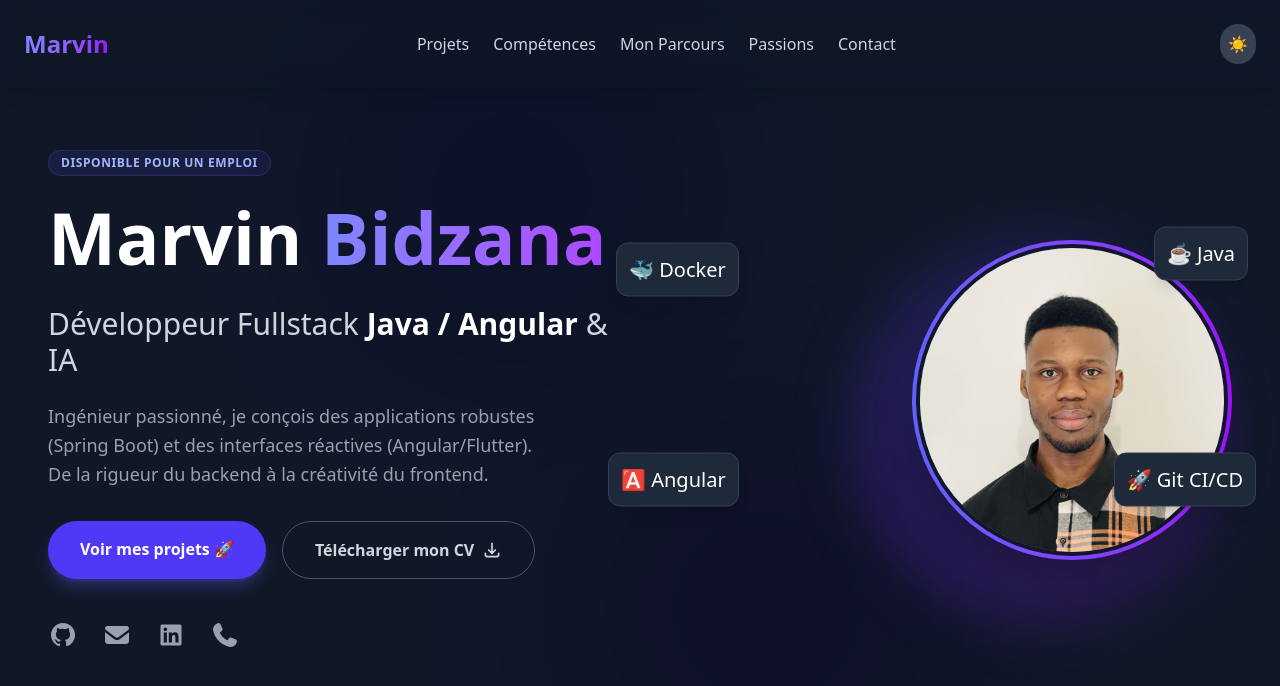
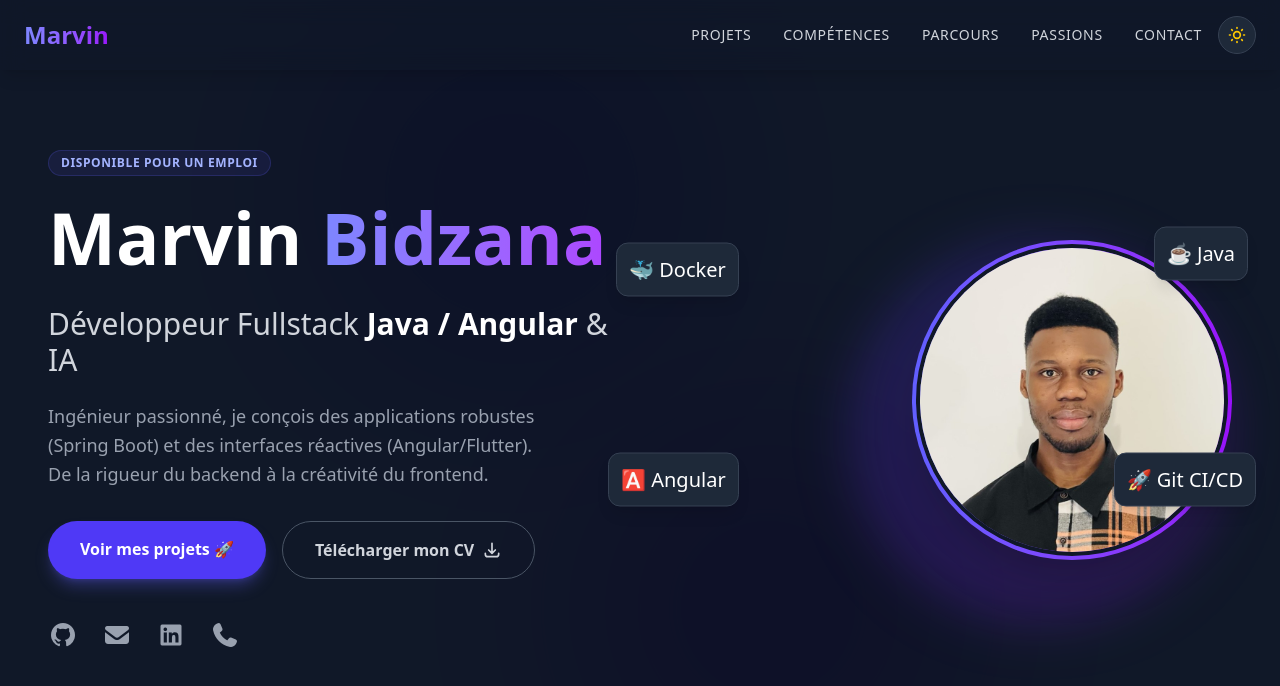
Before and after one commit to BIDZANA/portfolio-marvin-bidzana, an Angular app: page / in a window 1280 px wide. Shown: the top 686 px of the page. Built offline with nearby package versions, Linux system fonts and the light colour scheme.

Commit message:
feat(theme): implémente la gestion complète du Dark Mode
- Création du ThemeService avec détection système et persistance localStorage. - Configuration de Tailwind pour le mode sombre via classe. - Mise à jour de la Navbar avec bascule d'icônes dynamique (Soleil/Lune) via Signal.

```diff
--- a/src/app/components/navbar/navbar.html
+++ b/src/app/components/navbar/navbar.html
@@ -1,18 +1,50 @@
-<nav class="fixed top-0 left-0 w-full z-50 p-6 backdrop-blur-md bg-gray-900/30 text-white shadow-lg">
-  <div class="container mx-auto flex justify-between items-center">
-    <a routerLink="/" class="text-2xl font-bold text-transparent bg-clip-text bg-gradient-to-r from-indigo-400 to-purple-600 transition-all duration-300 hover:scale-105">
-      Marvin
-    </a>
+<nav class="fixed top-0 left-0 w-full z-50 transition-all duration-300"
+     [ngClass]="{'bg-gray-900 shadow-xl': isMobileMenuOpen, 'backdrop-blur-md bg-gray-900/60 shadow-lg': !isMobileMenuOpen}">
 
-    <div class="flex items-center space-x-6">
-      <a routerLink="/projets" routerLinkActive="text-indigo-400" class="text-gray-300 hover:text-white transition-colors duration-300">Projets</a>
-      <a routerLink="/competences" routerLinkActive="text-indigo-400" class="text-gray-300 hover:text-white transition-colors duration-300">Compétences</a>
-      <a routerLink="/about" routerLinkActive="text-indigo-400" class="text-gray-300 hover:text-white transition-colors duration-300">Mon Parcours</a>
-      <a routerLink="/hobbies" routerLinkActive="text-indigo-400" class="text-gray-300 hover:text-white transition-colors duration-300">Passions</a>
-      <a routerLink="/contact" routerLinkActive="text-indigo-400" class="text-gray-300 hover:text-white transition-colors duration-300">Contact</a>
+  <div class="container mx-auto px-6 py-4">
+    <div class="flex justify-between items-center">
+
+      <a routerLink="/" (click)="closeMobileMenu()" class="text-2xl font-bold text-transparent bg-clip-text bg-gradient-to-r from-indigo-400 to-purple-600 transition-transform duration-300 hover:scale-105 z-50">
+        Marvin
+      </a>
+
+      <div class="flex items-center gap-4">
+
+        <div class="hidden md:flex items-center space-x-8">
+          <a routerLink="/projets" routerLinkActive="text-indigo-400" class="text-gray-300 hover:text-white transition-colors duration-300 text-sm font-medium uppercase tracking-wider">Projets</a>
+          <a routerLink="/competences" routerLinkActive="text-indigo-400" class="text-gray-300 hover:text-white transition-colors duration-300 text-sm font-medium uppercase tracking-wider">Compétences</a>
+          <a routerLink="/about" routerLinkActive="text-indigo-400" class="text-gray-300 hover:text-white transition-colors duration-300 text-sm font-medium uppercase tracking-wider">Parcours</a>
+          <a routerLink="/hobbies" routerLinkActive="text-indigo-400" class="text-gray-300 hover:text-white transition-colors duration-300 text-sm font-medium uppercase tracking-wider">Passions</a>
+          <a routerLink="/contact" routerLinkActive="text-indigo-400" class="text-gray-300 hover:text-white transition-colors duration-300 text-sm font-medium uppercase tracking-wider">Contact</a>
+        </div>
+
+        <button (click)="toggleTheme()" class="p-2 rounded-full bg-gray-800 hover:bg-gray-700 text-yellow-400 transition-colors duration-300 border border-gray-700">
+          <svg xmlns="http://www.w3.org/2000/svg" class="h-5 w-5" fill="none" viewBox="0 0 24 24" stroke="currentColor">
+            <path stroke-linecap="round" stroke-linejoin="round" stroke-width="2" d="M12 3v1m0 16v1m9-9h-1M4 12H3m15.364 6.364l-.707-.707M6.343 6.343l-.707-.707m12.728 0l-.707.707M6.343 17.657l-.707.707M16 12a4 4 0 11-8 0 4 4 0 018 0z" />
+          </svg>
+        </button>
+
+        <button (click)="toggleMobileMenu()" class="md:hidden p-2 text-gray-300 hover:text-white focus:outline-none z-50">
+          <svg xmlns="http://www.w3.org/2000/svg" class="h-8 w-8 transition-transform duration-300" [ngClass]="{'rotate-90': isMobileMenuOpen}" fill="none" viewBox="0 0 24 24" stroke="currentColor">
+            <path *ngIf="!isMobileMenuOpen" stroke-linecap="round" stroke-linejoin="round" stroke-width="2" d="M4 6h16M4 12h16M4 18h16" />
+            <path *ngIf="isMobileMenuOpen" stroke-linecap="round" stroke-linejoin="round" stroke-width="2" d="M6 18L18 6M6 6l12 12" />
+          </svg>
+        </button>
+
+      </div>
     </div>
-    <button (click)="toggleTheme()" class="ml-4 p-2 rounded-full bg-gray-700 hover:bg-gray-600 transition-colors duration-300">
-    ☀️
-    </button>
   </div>
+
+  <div class="md:hidden absolute top-full left-0 w-full bg-gray-900 border-t border-gray-800 shadow-2xl overflow-hidden transition-all duration-300 ease-in-out"
+       [ngClass]="{'max-h-96 opacity-100': isMobileMenuOpen, 'max-h-0 opacity-0': !isMobileMenuOpen}">
+
+    <div class="flex flex-col px-6 py-4 space-y-4">
+      <a routerLink="/projets" (click)="closeMobileMenu()" routerLinkActive="text-indigo-400 pl-2 border-l-2 border-indigo-400" class="text-gray-300 hover:text-white text-lg font-medium transition-all duration-200 block py-2">Projets</a>
+      <a routerLink="/competences" (click)="closeMobileMenu()" routerLinkActive="text-indigo-400 pl-2 border-l-2 border-indigo-400" class="text-gray-300 hover:text-white text-lg font-medium transition-all duration-200 block py-2">Compétences</a>
+      <a routerLink="/about" (click)="closeMobileMenu()" routerLinkActive="text-indigo-400 pl-2 border-l-2 border-indigo-400" class="text-gray-300 hover:text-white text-lg font-medium transition-all duration-200 block py-2">Mon Parcours</a>
+      <a routerLink="/hobbies" (click)="closeMobileMenu()" routerLinkActive="text-indigo-400 pl-2 border-l-2 border-indigo-400" class="text-gray-300 hover:text-white text-lg font-medium transition-all duration-200 block py-2">Passions</a>
+      <a routerLink="/contact" (click)="closeMobileMenu()" routerLinkActive="text-indigo-400 pl-2 border-l-2 border-indigo-400" class="text-gray-300 hover:text-white text-lg font-medium transition-all duration-200 block py-2">Contact</a>
+    </div>
+  </div>
+
 </nav>
--- a/src/app/components/navbar/navbar.ts
+++ b/src/app/components/navbar/navbar.ts
@@ -1,18 +1,30 @@
 import { Component } from '@angular/core';
+import { CommonModule } from '@angular/common'; // Important pour *ngIf et ngClass
 import { RouterLink, RouterLinkActive } from '@angular/router';
 import { ThemeService } from '../../services/theme';
 
 @Component({
   selector: 'app-navbar',
   standalone: true,
-  imports: [RouterLink, RouterLinkActive],
+  imports: [CommonModule, RouterLink, RouterLinkActive],
   templateUrl: './navbar.html',
   styleUrls: ['./navbar.css']
 })
 export class Navbar {
+  isMobileMenuOpen = false;
+
   constructor(private themeService: ThemeService) {}
 
   toggleTheme() {
     this.themeService.toggleTheme();
   }
+
+  toggleMobileMenu() {
+    this.isMobileMenuOpen = !this.isMobileMenuOpen;
+  }
+
+  // Cette méthode sert à fermer le menu quand on clique sur un lien
+  closeMobileMenu() {
+    this.isMobileMenuOpen = false;
+  }
 }
--- a/src/app/services/theme.ts
+++ b/src/app/services/theme.ts
@@ -1,42 +1,49 @@
-import { Injectable, Renderer2, RendererFactory2 } from '@angular/core';
+import { Injectable, signal, Inject, PLATFORM_ID } from '@angular/core';
+import { isPlatformBrowser } from '@angular/common';
 
 @Injectable({
   providedIn: 'root'
 })
 export class ThemeService {
-  private renderer: Renderer2;
-  private themeClass = 'dark';
+  // On utilise un Signal pour gérer l'état (vrai = sombre, faux = clair)
+  darkModeSignal = signal<boolean>(false);
 
-  constructor(private rendererFactory: RendererFactory2) {
-    this.renderer = rendererFactory.createRenderer(null, null);
-    this.initTheme();
-  }
-
-  initTheme() {
-    if (typeof localStorage !== 'undefined') {
-      const storedTheme = localStorage.getItem('theme');
-      if (storedTheme) {
-        this.renderer.addClass(document.body, storedTheme);
-        this.themeClass = storedTheme;
-      } else {
-        this.renderer.addClass(document.body, this.themeClass);
-        localStorage.setItem('theme', this.themeClass);
-      }
+  constructor(@Inject(PLATFORM_ID) private platformId: Object) {
+    // Vérification pour éviter les erreurs si tu fais du SSR (Server Side Rendering)
+    if (isPlatformBrowser(this.platformId)) {
+      this.initTheme();
     }
   }
 
+  // Initialisation au démarrage
+  private initTheme() {
+    const storedTheme = localStorage.getItem('theme');
+
+    if (storedTheme) {
+      // Si une préférence est sauvegardée, on l'utilise
+      this.setDarkMode(storedTheme === 'dark');
+    } else {
+      // Sinon, on regarde la préférence du système d'exploitation
+      const systemPrefersDark = window.matchMedia('(prefers-color-scheme: dark)').matches;
+      this.setDarkMode(systemPrefersDark);
+    }
+  }
+
+  // Méthode pour basculer le thème (appelée par le bouton)
   toggleTheme() {
-    if (this.themeClass === 'dark') {
-      this.renderer.removeClass(document.body, 'dark');
-      this.renderer.addClass(document.body, 'light');
-      this.themeClass = 'light';
+    this.setDarkMode(!this.darkModeSignal());
+  }
+
+  // Méthode interne pour appliquer les changements
+  private setDarkMode(isDark: boolean) {
+    this.darkModeSignal.set(isDark);
+
+    if (isDark) {
+      document.documentElement.classList.add('dark');
+      localStorage.setItem('theme', 'dark');
     } else {
-      this.renderer.removeClass(document.body, 'light');
-      this.renderer.addClass(document.body, 'dark');
-      this.themeClass = 'dark';
-    }
-    if (typeof localStorage !== 'undefined') {
-      localStorage.setItem('theme', this.themeClass);
+      document.documentElement.classList.remove('dark');
+      localStorage.setItem('theme', 'light');
     }
   }
 }
```
